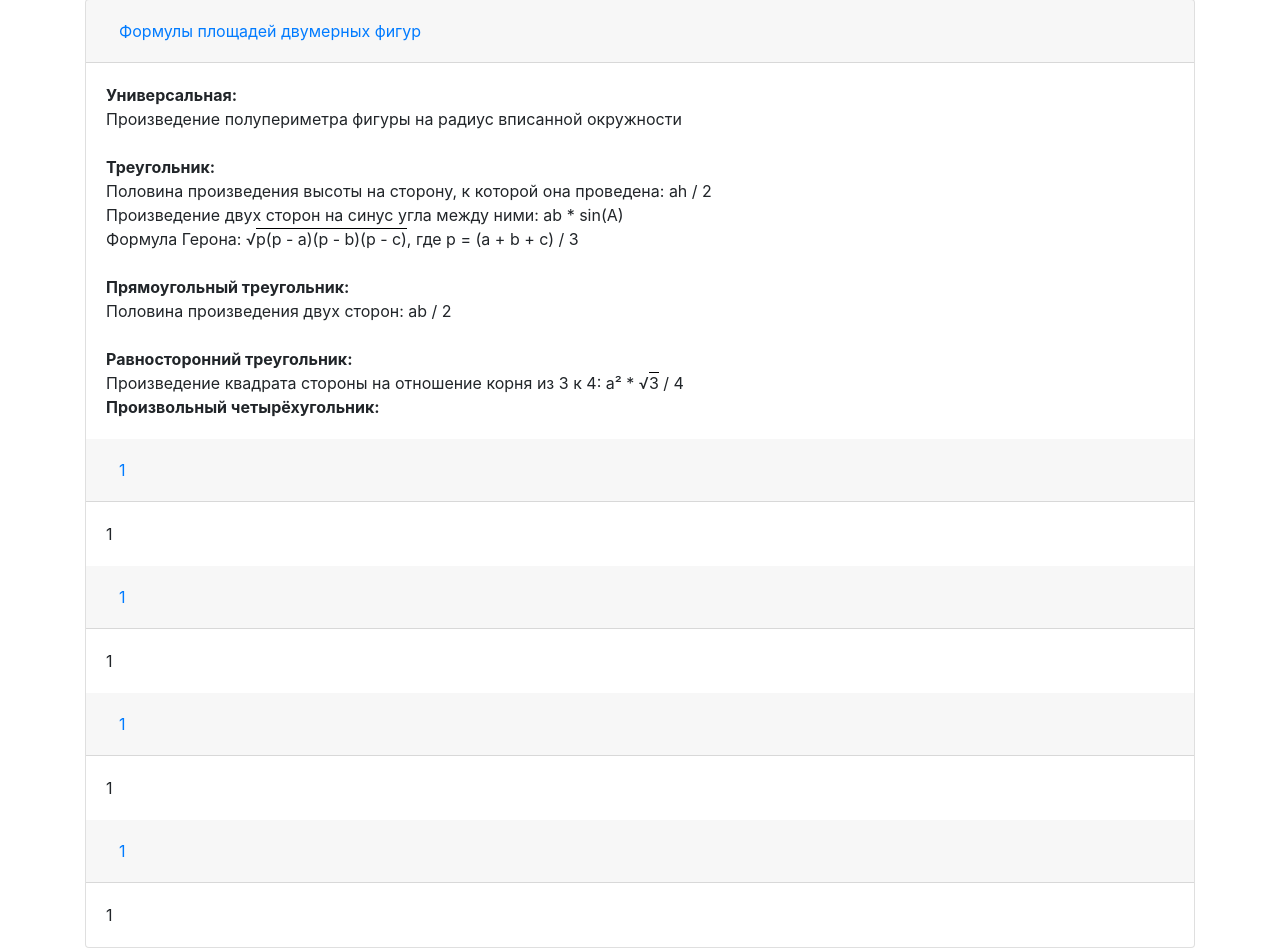
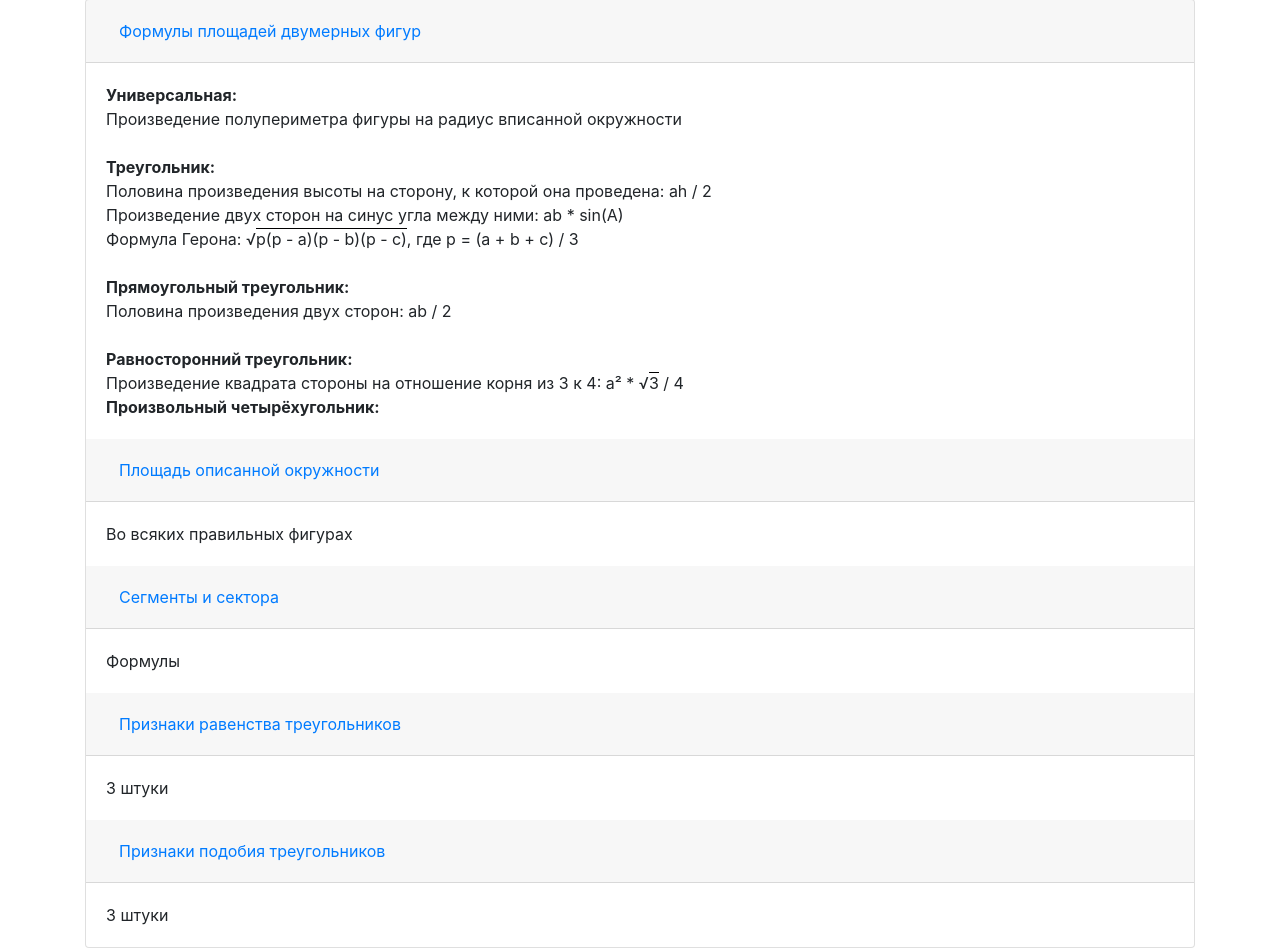
Before and after one commit to nosopirka/project_web, a Flask app: page /geometry in a window 1280 px wide. Shown: the part 57-1005 px from the top of the page. Run offline with Flask 2, Linux system fonts and the light colour scheme; some libraries are stand-ins or nearby versions.

Commit message:
Update geometry.html

```diff
--- a/templates/geometry.html
+++ b/templates/geometry.html
@@ -31,52 +31,52 @@
       <div class="card-header" id="heading2">
         <h5 class="mb-0">
           <button class="btn btn-link" data-toggle="collapse" data-target="#collapse2" aria-expanded="true" aria-controls="collapse2">
-            1
+            Площадь описанной окружности
           </button>
         </h5>
       </div>
       <div id="collapse2" class="collapse show" aria-labelledby="heading2" data-parent="#accordion">
         <div class="card-body">
-            1
+            Во всяких правильных фигурах
         </div>
       </div>
 
       <div class="card-header" id="heading3">
         <h5 class="mb-0">
           <button class="btn btn-link" data-toggle="collapse" data-target="#collapse3" aria-expanded="true" aria-controls="collapse3">
-            1
+            Сегменты и сектора
           </button>
         </h5>
       </div>
       <div id="collapse3" class="collapse show" aria-labelledby="heading3" data-parent="#accordion">
         <div class="card-body">
-            1
+            Формулы
         </div>
       </div>
 
       <div class="card-header" id="heading4">
         <h5 class="mb-0">
           <button class="btn btn-link" data-toggle="collapse" data-target="#collapse4" aria-expanded="true" aria-controls="collapse4">
-            1
+            Признаки равенства треугольников
           </button>
         </h5>
       </div>
       <div id="collapse4" class="collapse show" aria-labelledby="heading4" data-parent="#accordion">
         <div class="card-body">
-            1
+            3 штуки
         </div>
       </div>
 
       <div class="card-header" id="heading5">
         <h5 class="mb-0">
           <button class="btn btn-link" data-toggle="collapse" data-target="#collapse5" aria-expanded="true" aria-controls="collapse5">
-1
+            Признаки подобия треугольников
           </button>
         </h5>
       </div>
       <div id="collapse5" class="collapse show" aria-labelledby="heading5" data-parent="#accordion">
         <div class="card-body">
-1
+          3 штуки
         </div>
       </div>
   </div>
```
